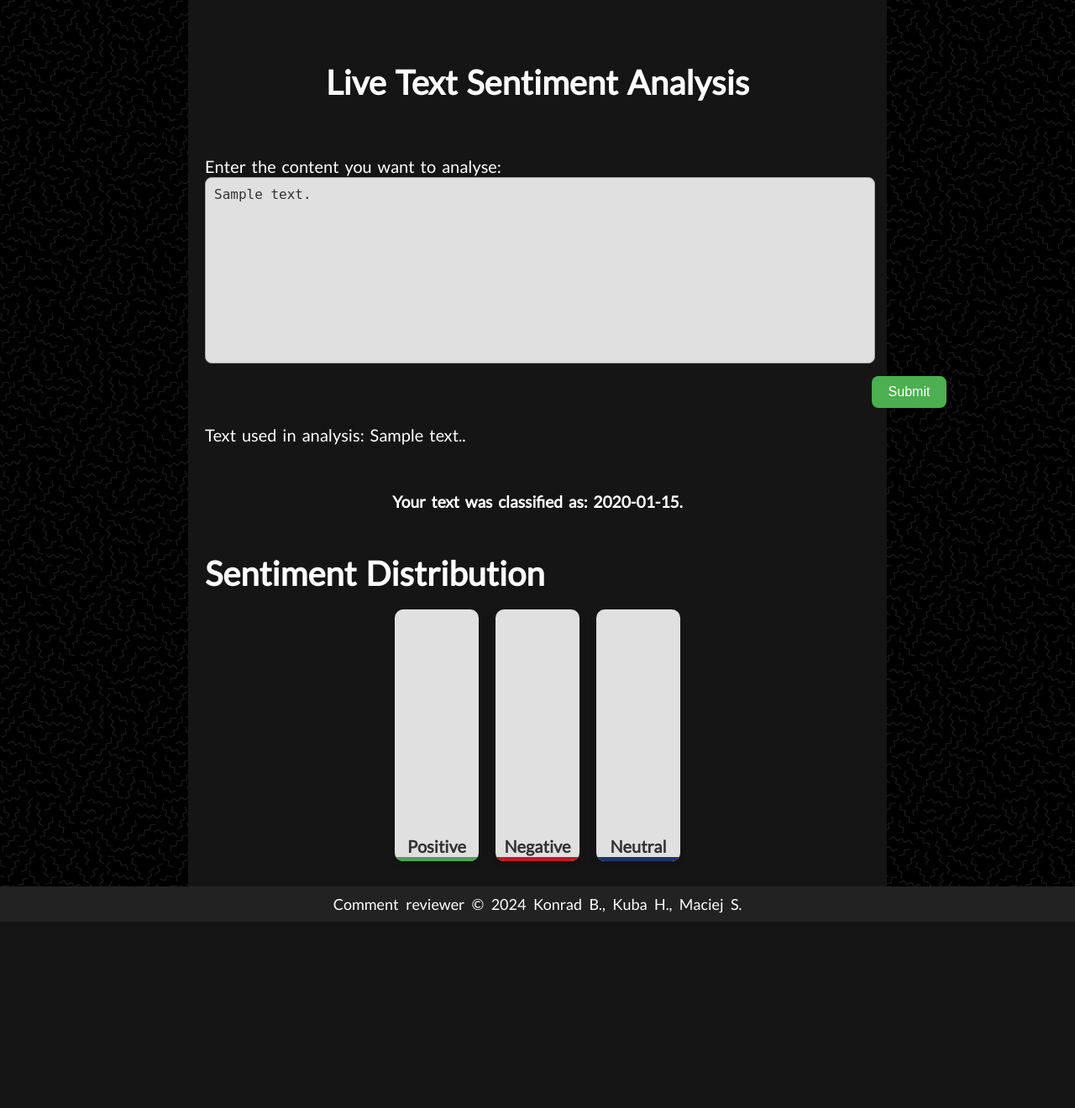
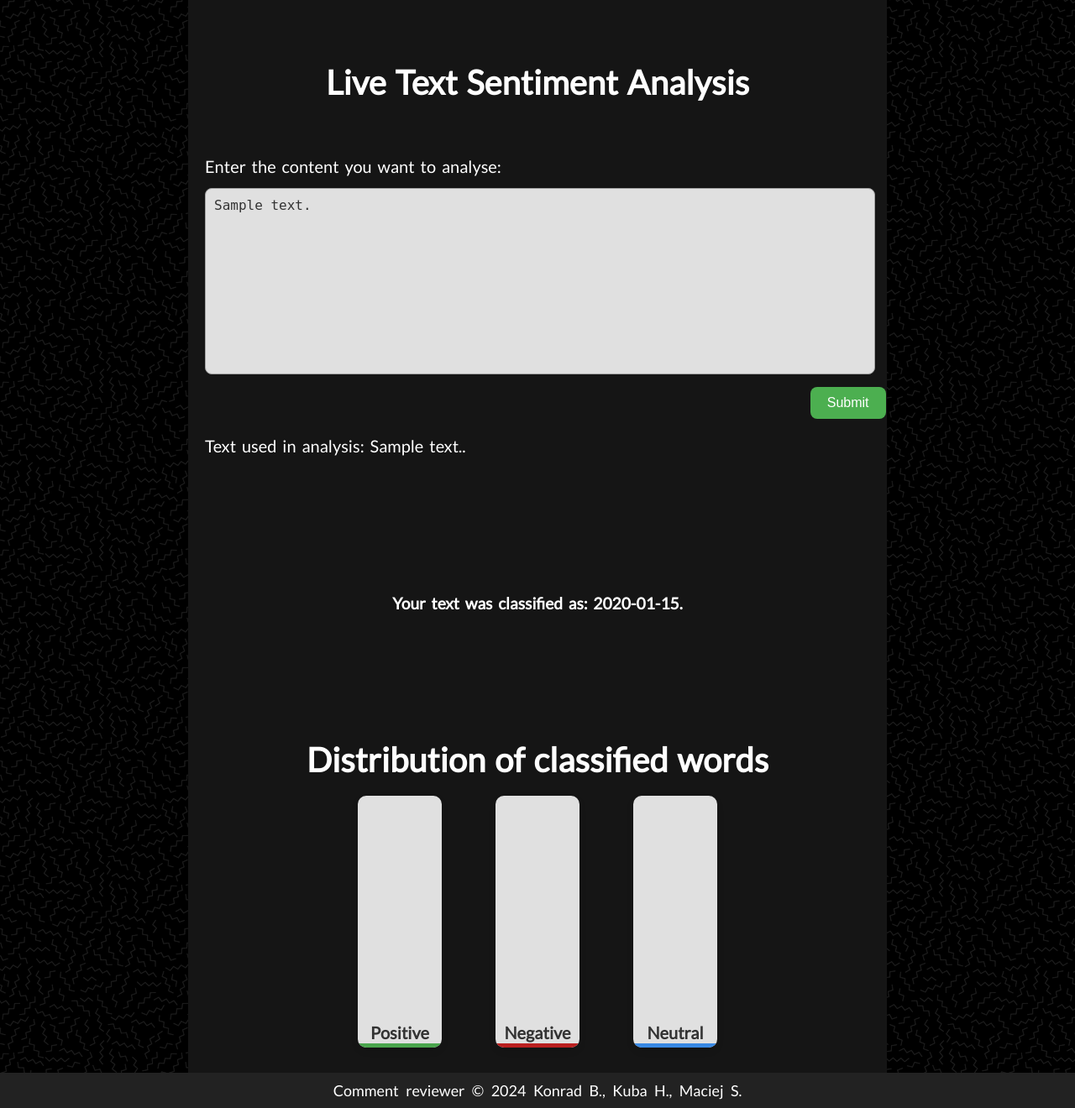
Before and after one commit to Macsok/Sentiment-Analysis-Application, a Flask app: template web/templates/singlereview-new.html in a window 1280 px wide. Shown: the part 169-1489 px from the top of the page at 84% size. Before the commit the page ends 1267 px from the top, so only its background shows below. Run offline with Flask 3, Linux system fonts and the light colour scheme; the template is opened without the code that fills it: most values are stand-ins (such as "Sample title", 1, 10 or a date in 2020).

Commit message:
style imporvement

```diff
--- a/web/templates/singlereview-new.html
+++ b/web/templates/singlereview-new.html
@@ -31,7 +31,7 @@
 		color: #333;
 		transition: background-color 0.3s ease;
 		resize: none;
-
+		margin-top: 1vw;
 	}
 
 	textarea:focus {
@@ -51,7 +51,7 @@
 		font-size: 1rem;
 		transition: background-color 0.3s ease;
 		margin-top: 10px;
-		margin-left: 62vw;
+		margin-left: 91%;
 		position: relative;
 	}
 
@@ -62,7 +62,7 @@
 	/* Progress bar container styling */
 	.progress-container {
 		display: flex;
-		gap: 20px;
+		gap: 5vw;
 		margin-top: 30px;
 		justify-content: center;
 		align-items: flex-end;
@@ -105,6 +105,8 @@
 		text-align: center;
 		font-size: 1.2rem;
 		font-weight: bold;
+		margin-bottom: 10vw;
+		margin-top: 10vw;
 	}
 
 	.sentiment-box.positive {
@@ -118,7 +120,8 @@
 	}
 
 	.sentiment-box.neutral {
-		background-color: #1b356e;
+		/* background-color: #1b356e; */
+		background-color: #3888e3;
 		color: white;
 	}
 
@@ -132,7 +135,7 @@
 		color: #333;
 	}
 	.neutral {
-		background-color: #1b356e;
+		background-color: #3888e3;
 		color: #333;
 	}
 </style>
@@ -160,7 +163,7 @@
 		<p>Your text was classified as: <strong>{{ sentiment }}</strong>.</p>
 	</div>
 
-	<h1>Sentiment Distribution</h1>
+	<h1 style="text-align: center;">Distribution of classified words</h1>
 
 	<!-- Progress bars container -->
 	<div class="progress-container">
```
